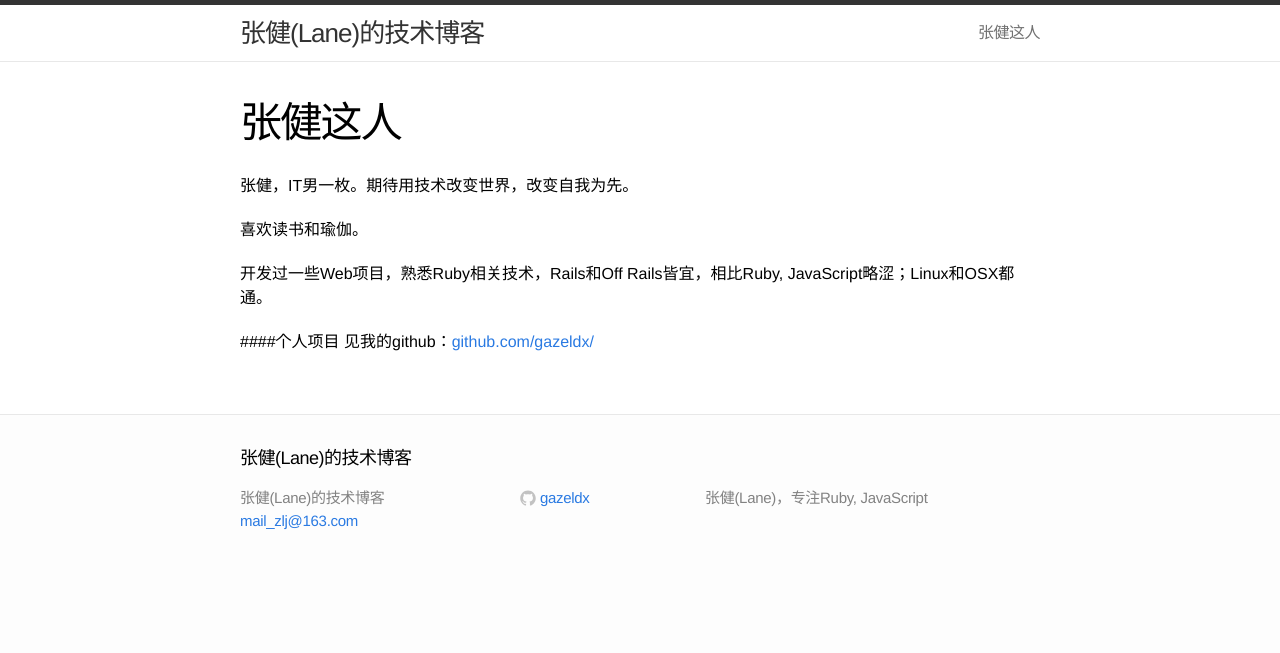
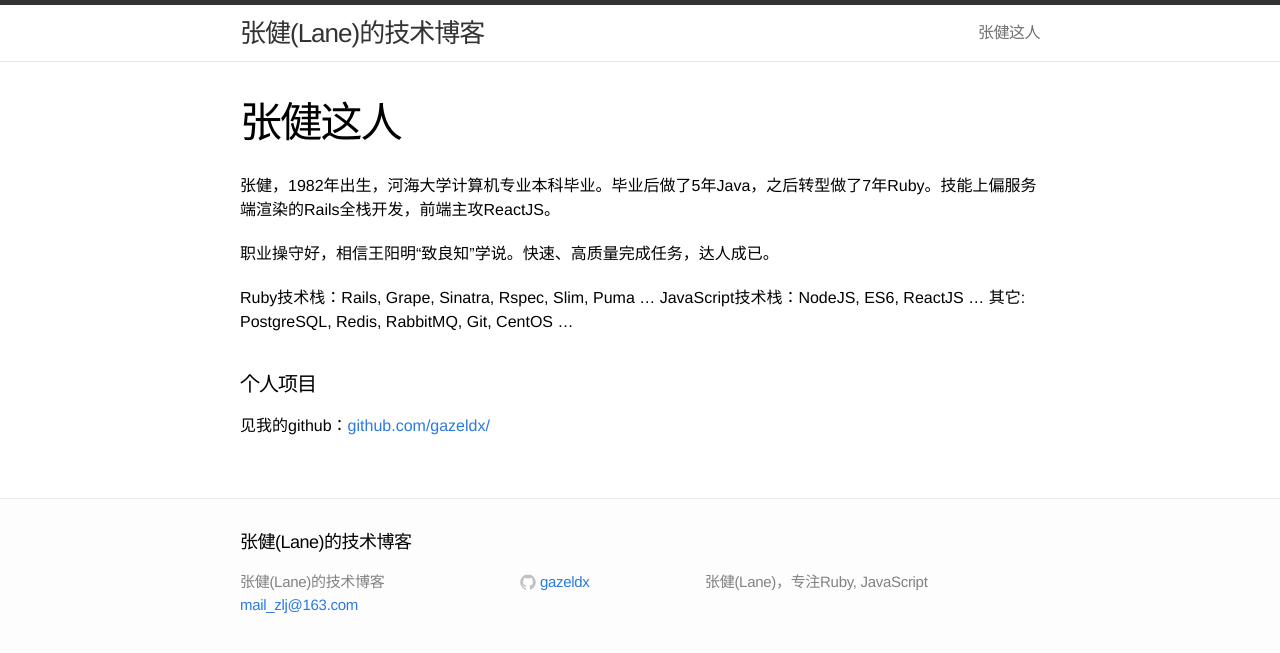
Before and after one commit to gazeldx/gazeldx.github.io, a Jekyll site: the page built from about.md, in a window 1280 px wide. Shown: the top 653 px of the page. Built offline with Jekyll 4.4.1, drawn with Linux system fonts in a browser that asks for light colours.

Commit message:
Update about me

```diff
--- a/about.md
+++ b/about.md
@@ -3,11 +3,13 @@ layout: page
 title: 张健这人
 permalink: /about/
 ---
-张健，IT男一枚。期待用技术改变世界，改变自我为先。
+张健，1982年出生，河海大学计算机专业本科毕业。毕业后做了5年Java，之后转型做了7年Ruby。技能上偏服务端渲染的Rails全栈开发，前端主攻ReactJS。
 
-喜欢读书和瑜伽。
+职业操守好，相信王阳明“致良知”学说。快速、高质量完成任务，达人成已。
 
-开发过一些Web项目，熟悉Ruby相关技术，Rails和Off Rails皆宜，相比Ruby, JavaScript略涩；Linux和OSX都通。
+Ruby技术栈：Rails, Grape, Sinatra, Rspec, Slim, Puma ...
+JavaScript技术栈：NodeJS, ES6, ReactJS ...
+其它: PostgreSQL, Redis, RabbitMQ, Git, CentOS ...
 
-####个人项目
+#### 个人项目
 见我的github：[github.com/gazeldx/](https://github.com/gazeldx/)
```
